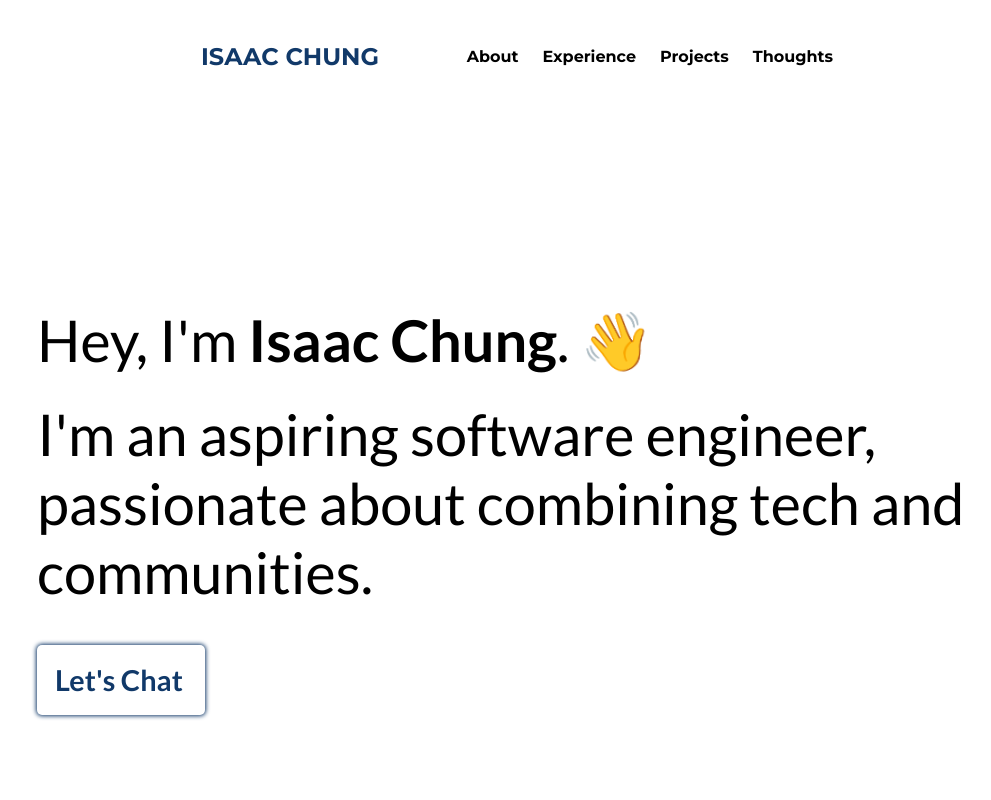
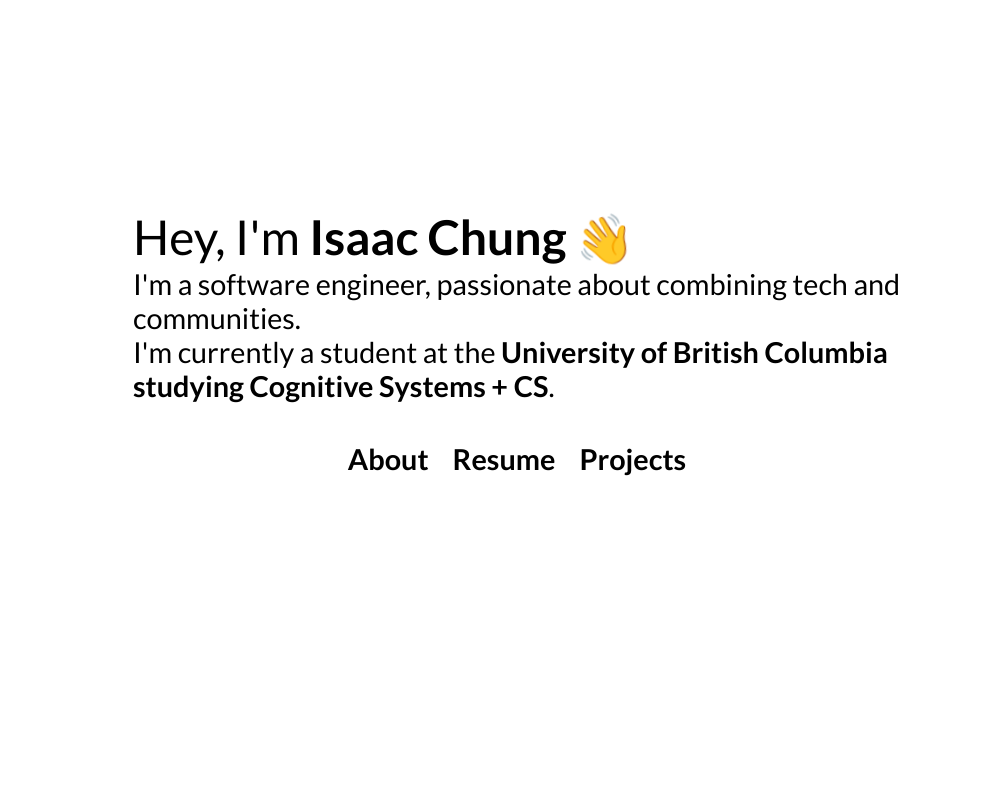
Before and after one commit to ichung08/Portfolio, a React (Create React App) app: page / in a window 1280 px wide. Shown: the top 800 px of the page, without its empty margins (123-1114 px from the left). Built offline with nearby package versions, Linux system fonts and the light colour scheme.

Commit message:
init revamp

```diff
--- a/package.json
+++ b/package.json
@@ -15,6 +15,7 @@
     "react-router-dom": "^5.2.0",
     "react-scripts": "4.0.3",
     "react-scroll": "^1.8.3",
+    "styled-components": "^5.3.6",
     "web-vitals": "^1.1.2"
   },
   "scripts": {
--- a/public/index.html
+++ b/public/index.html
@@ -10,15 +10,9 @@
   <link rel="apple-touch-icon" href="%PUBLIC_URL%/favicon.ico" />
   <link rel="stylesheet" href="https://unpkg.com/aos@next/dist/aos.css" />
   <link rel="manifest" href="%PUBLIC_URL%/manifest.json" />
-  <!--
-      Notice the use of %PUBLIC_URL% in the tags above.
-      It will be replaced with the URL of the `public` folder during the build.
-      Only files inside the `public` folder can be referenced from the HTML.
-
-      Unlike "/favicon.ico" or "favicon.ico", "%PUBLIC_URL%/favicon.ico" will
-      work correctly both with client-side routing and a non-root public URL.
-      Learn how to configure a non-root public URL by running `npm run build`.
-    -->
+  <link rel="preconnect" href="https://fonts.googleapis.com">
+  <link rel="preconnect" href="https://fonts.gstatic.com" crossorigin>
+  <link href="https://fonts.googleapis.com/css2?family=Lato:wght@100;300;400;700;900&display=swap" rel="stylesheet">
   <title>Isaac Chung</title>
 </head>
 
--- a/src/App.js
+++ b/src/App.js
@@ -1,6 +1,6 @@
 import { BrowserRouter as Router, Route, Switch } from "react-router-dom";
 import Header from "./components/Header";
-import Intro from "./components/Intro";
+import Home from "./pages/Home";
 import Footer from "./components/Footer";
 import About from "./components/About";
 import Experience from "./components/Experience";
@@ -23,7 +23,6 @@
 function App() {
   return (
     <Router>
-      <Header />
       <Switch>
         <Route path="/thoughts" component={Thoughts} />
         <Route
@@ -31,16 +30,11 @@
           exact
           render={(props) => (
             <div className="container">
-              <Intro />
-              <About />
-              <Experience />
-              <br />
-              <Projects />
+              <Home />
             </div>
           )}
         />
       </Switch>
-      <Footer />
     </Router>
   );
 }
--- a/src/components/Header.js
+++ b/src/components/Header.js
@@ -48,7 +48,7 @@
         >
           Thoughts
         </Link> */}
-        <a href="https://medium.com/@isaackcchung8" className="header__link">
+        <a href="/thoughts" className="header__link">
           Thoughts
         </a>
       </div>
--- a/src/components/Intro.js
+++ /dev/null
@@ -1,18 +0,0 @@
-import "../styles/intro.css";
-const Intro = () => {
-  return (
-    <div className="title__container" data-aos="zoom-in" data-aos-offset="50" data-aos-duration="400">
-      <h1 className="title">
-        Hey, I'm <b>Isaac Chung</b>. <span className="wave">👋</span>
-      </h1>
-      <br />
-      <h1 className="title">I'm an aspiring software engineer, passionate about combining tech and communities.</h1>
-      <br />
-      <a href="mailto:isaackcchung8@gmail.com" className="intro__link">
-        Let's Chat
-      </a>
-    </div>
-  );
-};
-
-export default Intro;
--- a/src/index.js
+++ b/src/index.js
@@ -3,7 +3,6 @@
 import { BrowserRouter } from "react-router-dom";
 import "./styles/index.css";
 import App from "./App";
-import reportWebVitals from "./reportWebVitals";
 
 ReactDOM.render(
   <BrowserRouter>
@@ -11,8 +10,3 @@
   </BrowserRouter>,
   document.getElementById("root")
 );
-
-// If you want to start measuring performance in your app, pass a function
-// to log results (for example: reportWebVitals(console.log))
-// or send to an analytics endpoint. Learn more: https://bit.ly/CRA-vitals
-reportWebVitals();
--- /dev/null
+++ b/src/pages/Home.js
@@ -0,0 +1,104 @@
+import styled, { keyframes } from "styled-components";
+
+const IntroContainer = styled.div`
+  margin: 13rem 0 13rem 0;
+  display: flex;
+  align-items: center;
+  flex-direction: column;
+  width: 100%;
+`
+
+const LinkContainer = styled.div`
+  display: flex;
+  justify-content: space-between;
+  align-items: center;
+  padding: 2rem 19.5rem 1rem 19.5rem;
+  font-family: "Lato", sans-serif;
+  font-weight: 700;
+`
+
+const Link = styled.a`
+  float: left;
+  color: black;
+  text-align: center;
+  margin: 12px;
+  text-decoration: none;
+  font-size: 1.5em;
+  line-height: 25px;
+  cursor: pointer;
+`
+
+const Title = styled.h1`
+  font-size: 2.5em;
+  font-family: "Lato", sans-serif;
+  font-weight: 400;
+  text-align: left;
+  width: 80%;
+`
+
+const Body = styled.body`
+  font-size: 1.5em;
+  font-family: "Lato", sans-serif;
+  font-weight: 400;
+  text-align: left;
+  width: 80%;
+`
+
+const waveAnimation = keyframes`
+  0% {
+    transform: rotate(0deg);
+  }
+  10% {
+    transform: rotate(14deg);
+  }
+  20% {
+    transform: rotate(-8deg);
+  }
+  30% {
+    transform: rotate(14deg);
+  }
+  40% {
+    transform: rotate(-4deg);
+  }
+  50% {
+    transform: rotate(10deg);
+  }
+  60% {
+    transform: rotate(0deg);
+  } /* Reset for the last half to pause */
+  100% {
+    transform: rotate(0deg);
+  }
+`
+
+const Wave = styled.span`
+  animation-name: ${waveAnimation}; /* Refers to the name of your @keyframes element below */
+  animation-duration: 2.5s; /* Change to speed up or slow down */
+  animation-iteration-count: infinite; /* Never stop waving :) */
+  transform-origin: 70% 70%; /* Pivot around the bottom-left palm */
+  display: inline-block;
+`
+
+const Home = () => {
+  return (
+    // <IntroContainer data-aos="zoom-in" data-aos-offset="10" data-aos-duration="400">
+    <IntroContainer>
+      <Title>
+        Hey, I'm <b>Isaac Chung</b> <Wave>👋</Wave>
+      </Title>
+      <Body>
+        I'm a software engineer, passionate about combining tech and communities.
+        <br/>
+        I'm currently a student at the <b>University of British Columbia studying Cognitive Systems + CS</b>.
+      </Body>
+      <LinkContainer>
+        <Link href="/about">About</Link>
+        <Link href="/resume">Resume</Link>
+        <Link href="/projects">Projects</Link>
+      </LinkContainer>
+
+    </IntroContainer>
+  );
+};
+
+export default Home;
--- a/src/reportWebVitals.js
+++ /dev/null
@@ -1,13 +0,0 @@
-const reportWebVitals = onPerfEntry => {
-  if (onPerfEntry && onPerfEntry instanceof Function) {
-    import('web-vitals').then(({ getCLS, getFID, getFCP, getLCP, getTTFB }) => {
-      getCLS(onPerfEntry);
-      getFID(onPerfEntry);
-      getFCP(onPerfEntry);
-      getLCP(onPerfEntry);
-      getTTFB(onPerfEntry);
-    });
-  }
-};
-
-export default reportWebVitals;
--- a/src/styles/index.css
+++ b/src/styles/index.css
@@ -1,4 +1,4 @@
-@import url("https://fonts.googleapis.com/css2?family=Lato:ital,wght@0,100;0,300;0,400;0,700;0,900;1,100;1,300;1,400;1,700;1,900&family=Montserrat:ital,wght@0,100;0,200;0,300;0,400;0,500;0,600;0,700;1,100;1,200;1,300;1,400;1,500;1,600&family=Share+Tech&display=swap");
+/* @import url("https://fonts.googleapis.com/css2?family=Lato:ital,wght@0,100;0,300;0,400;0,700;0,900;1,100;1,300;1,400;1,700;1,900&family=Montserrat:ital,wght@0,100;0,200;0,300;0,400;0,500;0,600;0,700;1,100;1,200;1,300;1,400;1,500;1,600&family=Share+Tech&display=swap"); */
 
 /* Style entire website */
 * {
--- a/src/styles/intro.css
+++ b/src/styles/intro.css
@@ -1,14 +1,4 @@
-/* Style title container */
-.title__container {
-  margin: 13rem 0 17rem 0;
-}
 
-/* Style intro title */
-.title {
-  font-size: 3em;
-  font-family: "Lato", sans-serif;
-  font-weight: 400;
-}
 
 /* Set waving animation for emoji */
 .wave {
@@ -46,50 +36,3 @@
     transform: rotate(0deg);
   }
 }
-
-/* Style intro button */
-.intro__link {
-  background-color: white;
-  cursor: pointer;
-  padding: 18px;
-  display: flex;
-  align-items: center;
-  border-width: 1px;
-  border-radius: 5px;
-  border-color: #ffffff;
-  outline: none;
-  font-family: "Lato", sans-serif;
-  font-size: 1.5em;
-  font-weight: 700;
-  color: #113969;
-  box-shadow: 0 0px 4px 1px #113969;
-  transition: all 0.3s ease-in-out;
-  width: 10.5rem;
-  text-decoration: none;
-  margin-top: 1rem;
-}
-
-/* Create the hidden pseudo-element */
-/* include the shadow for the end state */
-.intro__link::after {
-  content: "";
-  position: absolute;
-  z-index: -1;
-  top: 0;
-  left: 0;
-  border-radius: 5px;
-  opacity: 0;
-  -webkit-transition: all 0.6s cubic-bezier(0.165, 0.84, 0.44, 1);
-  transition: all 0.6s cubic-bezier(0.165, 0.84, 0.44, 1);
-}
-
-/* Scale up the button */
-.intro__link:hover {
-  transform: scale(1.01, 1.01);
-  box-shadow: 0 10px 20px -5px #113969;
-}
-
-/* Fade in the pseudo-element with the bigger shadow */
-.intro__link:hover::after {
-  opacity: 1;
-}
```
Also changed, not shown: src/components/Bubble.js (deleted, +0 -7 lines), public/manifest.json, 1 other file (tests, documents, lock files or other folders).
